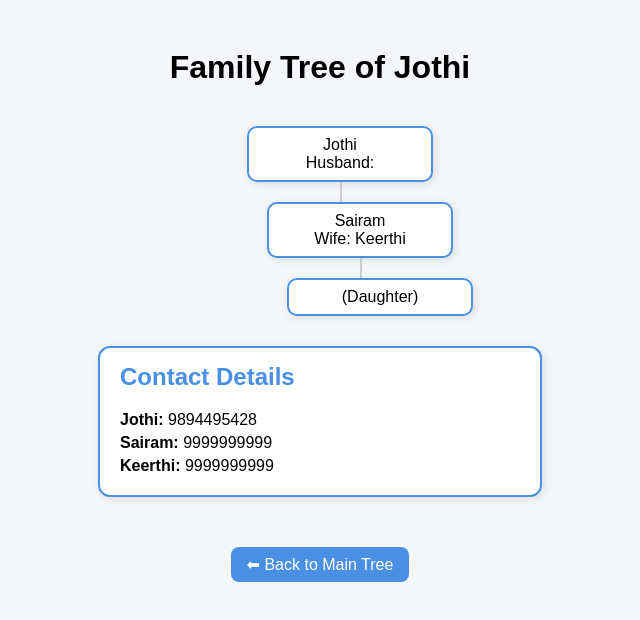
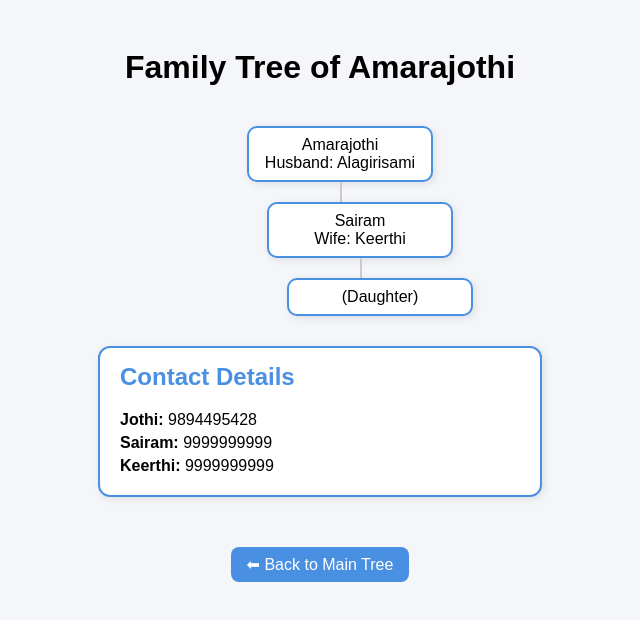
Before and after one commit to Harivignesh-A/familytree.github.io, a plain HTML site: page webpages/jothi.html in a window 1280 px wide. Shown: the whole page, without its empty margins (320-960 px from the left). Drawn offline with Linux system fonts and the light colour scheme.

Commit message:
Update jothi.html

```diff
--- a/webpages/jothi.html
+++ b/webpages/jothi.html
@@ -4,15 +4,15 @@
 <head>
   <meta charset="UTF-8">
   <meta name="viewport" content="width=device-width, initial-scale=1.0">
-  <title>Family Tree - Jothi</title>
+  <title>Family Tree - Amarajothi</title>
   <link rel="stylesheet" href="/familytree.github.io/css/style.css">
 </head>
 <body>
-  <h1>Family Tree of Jothi</h1>
+  <h1>Family Tree of Amarajothi</h1>
 <div class="tree">
 <ul>
 <li>
-<div>Jothi<br>Husband: </div>
+<div>Amarajothi<br>Husband: Alagirisami</div>
 <ul>
 <li>
 <div>Sairam<br>Wife: Keerthi</div>
```
